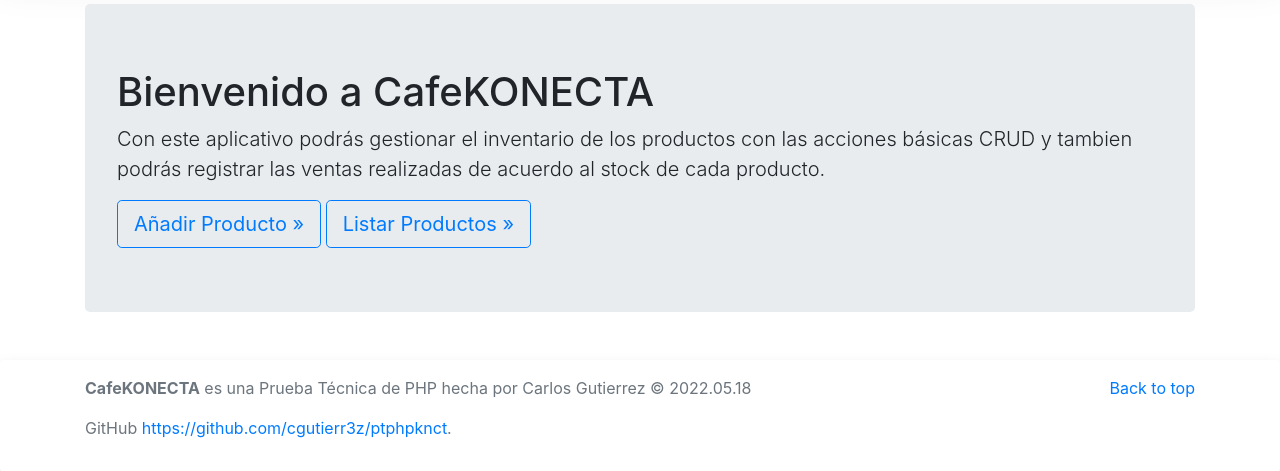
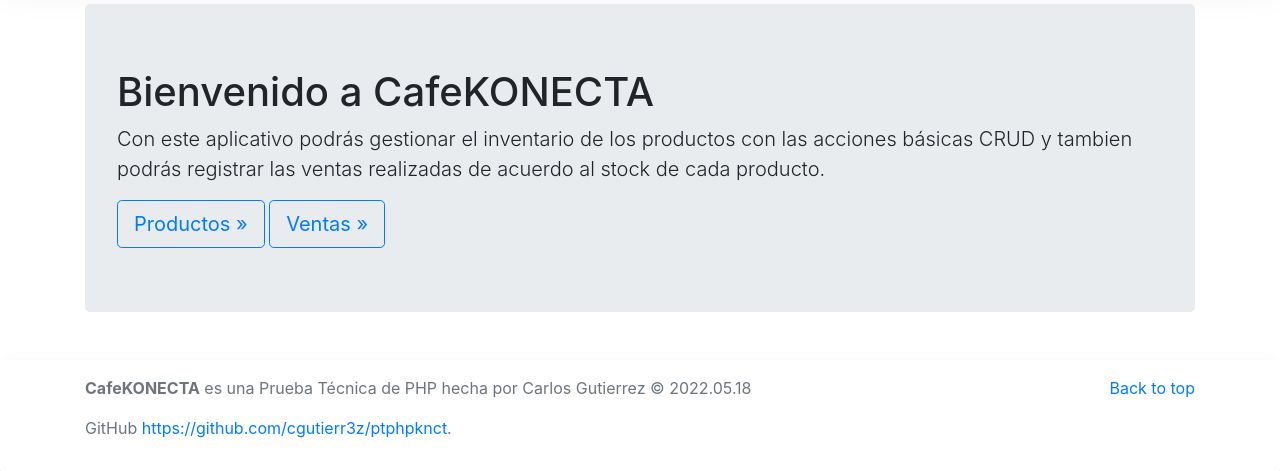
Before and after one commit to cgutierr3z/ptphpknct, a PHP site: page /src/Views/index.php in a window 1280 px wide. Shown: the part 148-619 px from the top of the page. Run offline with PHP 8.4, Linux system fonts and the light colour scheme; some libraries are stand-ins or nearby versions.

Commit message:
fix links and redirect

```diff
--- a/index.php
+++ b/index.php
@@ -1,3 +1,3 @@
 <?php
-  header('Location: src/Views/listProductos.php');
+  header('Location: src/Views/index.php');
 ?>
--- a/src/Views/index.php
+++ b/src/Views/index.php
@@ -7,8 +7,8 @@
       <p class="lead">Con este aplicativo podrás gestionar el inventario de los
         productos con las acciones básicas CRUD y tambien podrás registrar las
         ventas realizadas de acuerdo al stock de cada producto.</p>
-      <a class="btn btn-lg btn-outline-primary" href="#" role="button">Añadir Producto &raquo;</a>
-      <a class="btn btn-lg btn-outline-primary" href="#" role="button">Listar Productos &raquo;</a>
+      <a class="btn btn-lg btn-outline-primary" href="listProductos.php" role="button">Productos &raquo;</a>
+      <a class="btn btn-lg btn-outline-primary"href="formVenta.php" role="button">Ventas &raquo;</a>
     </div>
   </main>
 
```
